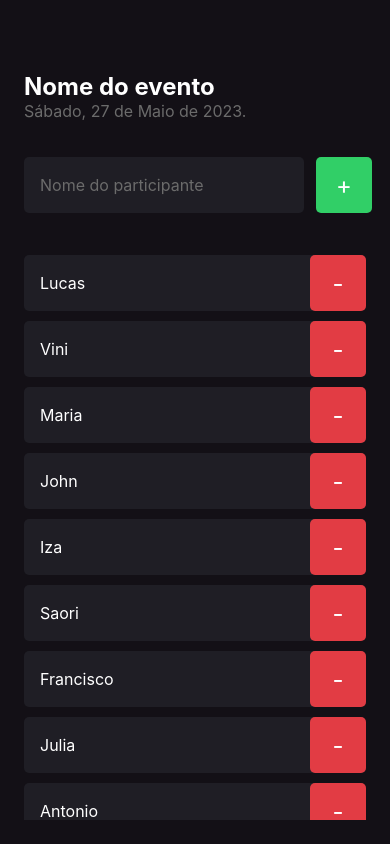
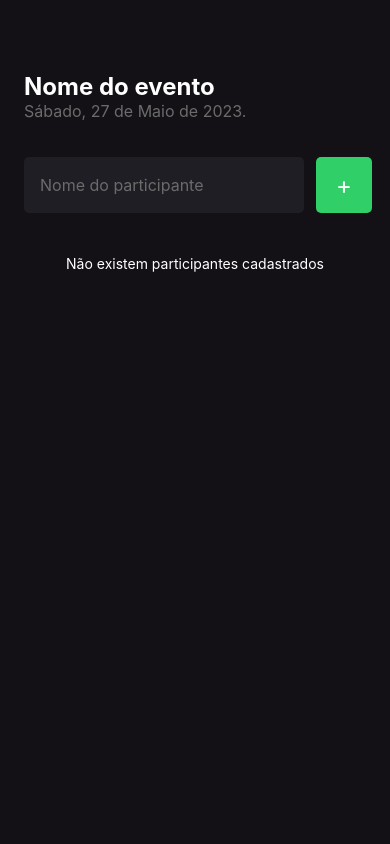
Before and after one commit to lucasabreudev/imhere, a React Native app: screen / in a window 390 px wide. Built offline with nearby package versions, Linux system fonts and the light colour scheme.

Commit message:
feat: funcionalidade de add participante

```diff
--- a/src/screens/Home/index.tsx
+++ b/src/screens/Home/index.tsx
@@ -1,18 +1,26 @@
 import { Text, TextInput, TouchableOpacity, View, FlatList, Alert } from 'react-native';
 import { styles } from './styles';
 import { Participant } from '../../components/Participant';
+import { useState } from 'react';
 
 export function Home() {
-  const participants = ['Lucas', 'Vini', 'Maria', 'John', 'Iza', 'Saori', 'Francisco', 'Julia', 'Antonio']
+  const [participants, setParticipants] = useState<string[]>([])
+  const [participantName, setParticipantName] = useState('')
 
   function handleParticipantAdd(name: string) {
-    if (participants.includes(name)) {
-      return Alert.alert("Participante já existe na lista","Por favor, adicione um participante com outro nome")
+    if (participants?.includes(name)) {
+      return Alert.alert("Participante já existe na lista", "Por favor, adicione um participante com outro nome")
     }
+    if (participantName.length === 0) {
+      return Alert.alert("Preencha o campo corretamente", "O nome do participante não foi informado")
+    }
+
+    setParticipants(prevState => [...prevState, name])
+    setParticipantName('')
   }
 
   function handleParticipantRemove(name: string) {
-     Alert.alert("Remover participante",`Remover o participante ${name}`,
+    Alert.alert("Remover participante", `Remover o participante ${name}`,
       [
         {
           text: 'Sim',
@@ -37,9 +45,11 @@ export function Home() {
           style={styles.input}
           placeholder='Nome do participante'
           placeholderTextColor='#6B6B6B'
+          onChangeText={setParticipantName}
+          value={participantName}
         />
 
-        <TouchableOpacity style={styles.button} onPress={() => handleParticipantAdd('Lucas')}>
+        <TouchableOpacity style={styles.button} onPress={() => handleParticipantAdd(participantName)}>
           <Text style={styles.buttonText}>
             +
           </Text>
```
Lines whose indentation alone changed are shown as unchanged.
